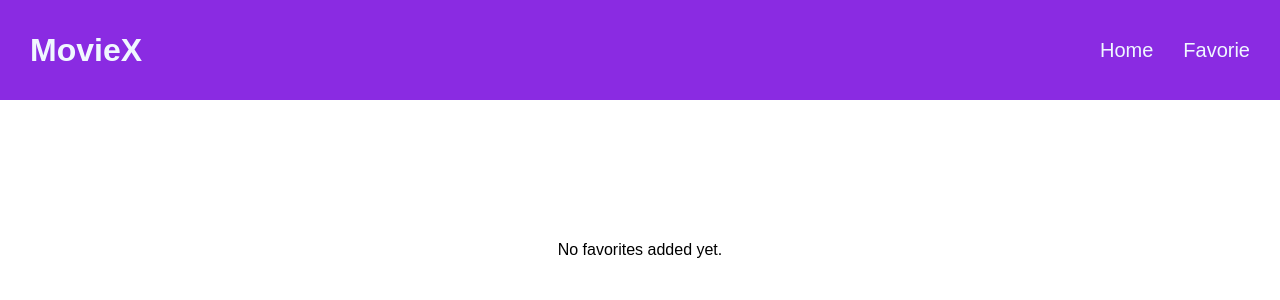
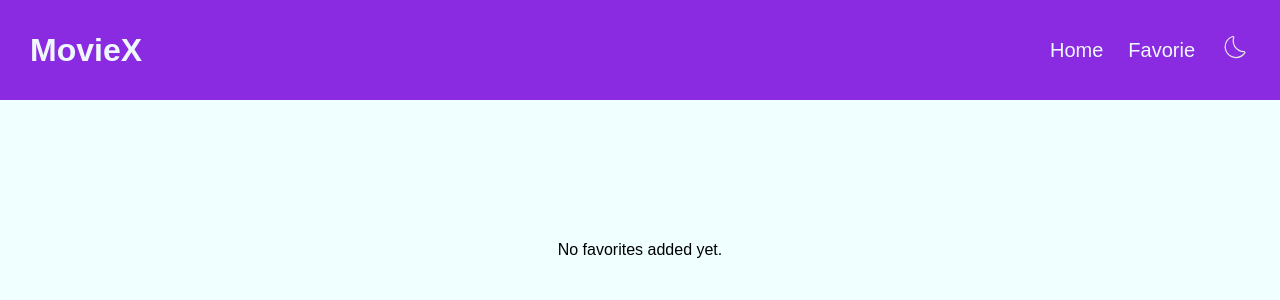
Before and after one commit to NemanHajiyev/MovieApp, a React (Vite) app: page /favorie in a window 1280 px wide. Shown: the top 300 px of the page. Built offline with nearby package versions, Linux system fonts and the light colour scheme.

Commit message:
Light & Dark Mode

```diff
--- a/package.json
+++ b/package.json
@@ -16,7 +16,9 @@
     "react": "^18.3.1",
     "react-dom": "^18.3.1",
     "react-icons": "^5.4.0",
-    "react-router-dom": "^7.1.2"
+    "react-responsive": "^10.0.0",
+    "react-router-dom": "^7.1.2",
+    "react-switch": "^7.1.0"
   },
   "devDependencies": {
     "@eslint/js": "^9.17.0",
--- a/src/Components/MovieCard.jsx
+++ b/src/Components/MovieCard.jsx
@@ -8,7 +8,6 @@ const MovieCard = ({ movie, addFavorie }) => {
 
     const FavorieAdd = () => {
         addFavorie(movie);
-        alert("elave oludnu")
     };
 
     const getMovieDetails = () => {
--- a/src/Components/Navbar.jsx
+++ b/src/Components/Navbar.jsx
@@ -1,17 +1,31 @@
-import React from 'react'
-import '../Css/Navbar.css'
-import { Link } from 'react-router-dom'
+import React, { useState } from 'react';
+import '../Css/Navbar.css';
+import { Link } from 'react-router-dom';
+import { CiLight } from "react-icons/ci";
+import { CiDark } from "react-icons/ci";
+
+
 
 const Navbar = () => {
+    const [darkMode, setDarkMode] = useState(false);
+
+    const toggleTheme = () => {
+        setDarkMode(!darkMode);
+        document.body.className = darkMode ? 'light-mode' : 'dark-mode';
+    };
+
     return (
-        <div className='Navbar'>
+        <div className={`Navbar ${darkMode ? 'dark' : 'light'}`}>
             <Link className='link' to="/"><h1>MovieX</h1></Link>
             <div className='navbar-right'>
                 <Link className='link' to="/">Home</Link>
                 <Link className='link' to="/favorie">Favorie</Link>
+                <button onClick={toggleTheme} className="theme-toggle">
+                    {darkMode ? <CiLight /> : <CiDark />}
+                </button>
             </div>
         </div>
-    )
-}
+    );
+};
 
-export default Navbar
+export default Navbar;
--- a/src/Css/Favorie.css
+++ b/src/Css/Favorie.css
@@ -9,6 +9,8 @@
     border-radius: 20px;
     transition: transform 0.4s ease, box-shadow 0.4s ease;
     box-shadow: 0 8px 16px rgb(98, 97, 97);
+    background-color: rgba(132, 0, 255, 0.389);
+
 }
 
 .fav-card:hover {
--- a/src/Css/Main.css
+++ b/src/Css/Main.css
@@ -4,3 +4,7 @@
     box-sizing: border-box;
     font-family: Arial, Helvetica, sans-serif;
 }
+
+body {
+    background-color: azure;
+}
--- a/src/Css/MovieCard.css
+++ b/src/Css/MovieCard.css
@@ -8,7 +8,8 @@
     position: relative;
     border-radius: 20px;
     transition: transform 0.4s ease, box-shadow 0.4s ease;
-    box-shadow: 0 8px 16px rgb(98, 97, 97);
+    box-shadow: 0 8px 16px rgb(20, 20, 20);
+    background-color: rgba(132, 0, 255, 0.389);
     gap: 10px;
 }
 
--- a/src/Css/Navbar.css
+++ b/src/Css/Navbar.css
@@ -15,7 +15,7 @@
 }
 
 .navbar-right {
-    width: 150px;
+    width: 200px;
     display: flex;
     justify-content: space-between;
     align-items: center;
@@ -25,3 +25,25 @@
 .p {
     cursor: pointer;
 }
+
+body.light-mode {
+    background-color: #ffffff;
+    color: #000000;
+}
+
+body.dark-mode {
+    background-color: #0f0f0f;
+    color: #ffffff;
+}
+
+.Navbar.dark {
+    background-color: #0f0f0f;
+}
+
+.theme-toggle {
+    border: none;
+    cursor: pointer;
+    background-color: transparent;
+    color: inherit;
+    font-size: 1.5em;
+}
```
Also changed, not shown: 1 other file (tests, documents, lock files or other folders).
